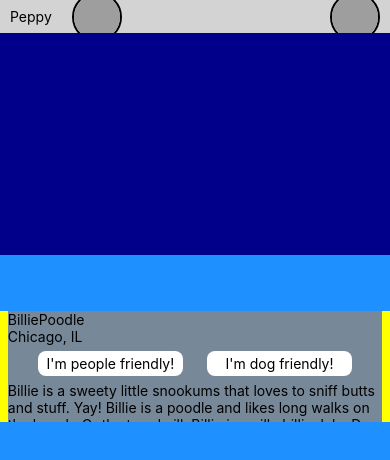
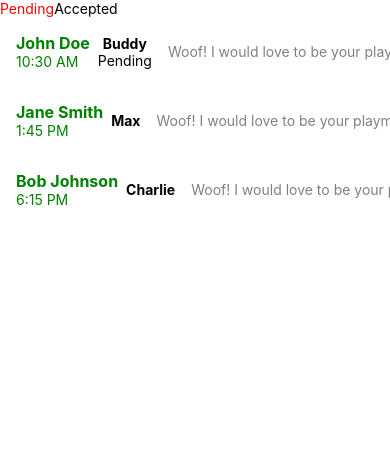
Before and after one commit to BO1-Kricketot/puppypals, a React Native app in the folder client/: screen / in a window 390 px wide. Shown: the top 460 px of the page. Built offline with nearby package versions, Linux system fonts and the light colour scheme; grey boxes are pictures that could not be loaded.

Commit message:
Updated components to work, added unfinished header bar

```diff
--- a/client/App.js
+++ b/client/App.js
@@ -2,10 +2,12 @@ import { StatusBar } from 'expo-status-bar';
 import { StyleSheet, Text, View } from 'react-native';
 import Example from './features/Example';
 import Profile from './features/Profile';
+import Messages from './features/Messages';
 
 export default function App() {
   return (
-    <Profile />
+    <Messages />
+    // <Profile />
     // <View style={styles.container}>
     //   <Example />
     //   <Text>Open up App.js to start working on your app!</Text>
--- a/client/features/Messages/ChatList.js
+++ b/client/features/Messages/ChatList.js
@@ -2,7 +2,7 @@ import React from 'react';
 import { View } from 'react-native';
 import OneChat from './OneChat';
 
-const ChatList = () => {
+const ChatList = ({ styles, exampleData }) => {
   const onAccept = (id) => {
     console.log(`Accepted chat with ID ${id}`);
     //axios call when controllers updated
@@ -12,70 +12,6 @@ const ChatList = () => {
     console.log(`Rejected chat with ID ${id}`);
     //axios call when controllers updated
   };
-
-  const styles = {
-  container: {
-    backgroundColor: '#FFFFFF',
-    padding: 16,
-    flexDirection: 'row',
-    alignItems: 'center',
-    justifyContent: 'space-between',
-  },
-  userContainer: {
-    flexDirection: 'row',
-    alignItems: 'center',
-  },
-  unseenIndicator: {
-    width: 10,
-    height: 10,
-    borderRadius: 5,
-    marginRight: 8,
-  },
-  unseenIndicatorSeen: {
-    backgroundColor: 'black',
-  },
-  unseenIndicatorUnseen: {
-    backgroundColor: 'green',
-  },
-  name: {
-    color: 'green',
-    fontSize: 16,
-    fontWeight: 'bold',
-    marginRight: 8,
-  },
-  timestamp: {
-    color: 'green',
-    fontSize: 14,
-  },
-  dogContainer: {
-    alignItems: 'center',
-    marginRight: 16,
-  },
-  dogPicture: {
-    width: 50,
-    height: 50,
-    borderRadius: 25,
-    marginBottom: 8,
-  },
-  dogName: {
-    fontSize: 14,
-    fontWeight: 'bold',
-  },
-  pendingText: {
-    fontSize: 12,
-    color: 'grey',
-  },
-  message: {
-    flex: 1,
-    fontSize: 14,
-    color: 'grey',
-  },
-  rightAction: {
-    backgroundColor: '#00C853',
-    justifyContent: 'center',
-  }
-  };
-
 
   return (
     <View>
--- /dev/null
+++ b/client/features/Messages/HeaderBar.js
@@ -0,0 +1,40 @@
+import React, { useState } from 'react';
+import { View, Text, TouchableOpacity } from 'react-native';
+
+const HeaderBar = ({ styles, oneChat, exampleData }) => {
+  const [sortOption, setSortOption] = useState('pending');
+
+  const handleSort = (option) => {
+    setSortOption(option);
+  };
+
+  const sortedData = exampleData.sort((a, b) => {
+    if (sortOption === 'pending') {
+      return a.status === 'Pending' ? -1 : 1;
+    } else {
+      return a.status === 'Accepted' ? -1 : 1;
+    }
+  });
+
+  return (
+    <View style={styles}>
+      <View style={{ flexDirection: 'row' }}>
+        <TouchableOpacity onPress={() => handleSort('pending')}>
+          <Text style={{ color: sortOption === 'pending' ? 'red' : 'black' }}>
+            Pending
+          </Text>
+        </TouchableOpacity>
+        <TouchableOpacity onPress={() => handleSort('accepted')}>
+          <Text style={{ color: sortOption === 'accepted' ? 'red' : 'black' }}>
+            Accepted
+          </Text>
+        </TouchableOpacity>
+      </View>
+      {sortedData.map((data) => (
+        <Text>{data.title}</Text>
+      ))}
+    </View>
+  );
+};
+
+export default HeaderBar;
--- a/client/features/Messages/index.js
+++ b/client/features/Messages/index.js
@@ -1,10 +1,72 @@
 import React from 'react';
-import { View } from 'react-native';
-import ChatList from './components/ChatList';
-
+import { View, Platform, StatusBar } from 'react-native';
+import ChatList from './ChatList';
+import HeaderBar from './HeaderBar';
 
 const Messages = () => {
-
+  const styles = {
+    paddingTop: Platform.OS === 'android' && StatusBar.currentHeight,
+    container: {
+      backgroundColor: '#FFFFFF',
+      padding: 16,
+      flexDirection: 'row',
+      alignItems: 'center',
+      justifyContent: 'space-between',
+    },
+    userContainer: {
+      flexDirection: 'row',
+      alignItems: 'center',
+    },
+    unseenIndicator: {
+      width: 10,
+      height: 10,
+      borderRadius: 5,
+      marginRight: 8,
+    },
+    unseenIndicatorSeen: {
+      backgroundColor: 'black',
+    },
+    unseenIndicatorUnseen: {
+      backgroundColor: 'green',
+    },
+    name: {
+      color: 'green',
+      fontSize: 16,
+      fontWeight: 'bold',
+      marginRight: 8,
+    },
+    timestamp: {
+      color: 'green',
+      fontSize: 14,
+    },
+    dogContainer: {
+      alignItems: 'center',
+      marginRight: 16,
+    },
+    dogPicture: {
+      width: 50,
+      height: 50,
+      borderRadius: 25,
+      marginBottom: 8,
+    },
+    dogName: {
+      fontSize: 14,
+      fontWeight: 'bold',
+    },
+    pendingText: {
+      fontSize: 12,
+      color: 'grey',
+    },
+    message: {
+      flex: 1,
+      fontSize: 14,
+      color: 'grey',
+    },
+    rightAction: {
+      backgroundColor: '#00C853',
+      justifyContent: 'center',
+    },
+  };
   const exampleData = [
     {
       id: 1,
@@ -36,10 +98,11 @@ const Messages = () => {
   ];
 
   return (
-    <View style={{ flex: 1 }}>
-      <ChatList chatData={exampleChatData} />
+    <View style={styles}>
+      <HeaderBar exampleData={exampleData} styles={styles} />
+      <ChatList exampleData={exampleData} styles={styles} />
     </View>
   );
 };
 
-export default App;
+export default Messages;
--- a/client/package.json
+++ b/client/package.json
@@ -16,8 +16,9 @@
     "expo": "~48.0.5",
     "expo-status-bar": "~1.4.4",
     "react": "18.2.0",
-    "react-native": "0.71.3",
+    "react-native": "^0.71.3",
     "react-native-config": "^1.5.0",
+    "react-native-gesture-handler": "^2.9.0",
     "react-native-web": "~0.18.10"
   },
   "devDependencies": {
```
Also changed, not shown: client/features/Messages/OneChat.js (+13 -3 lines), 2 other files (tests, documents, lock files or other folders).
